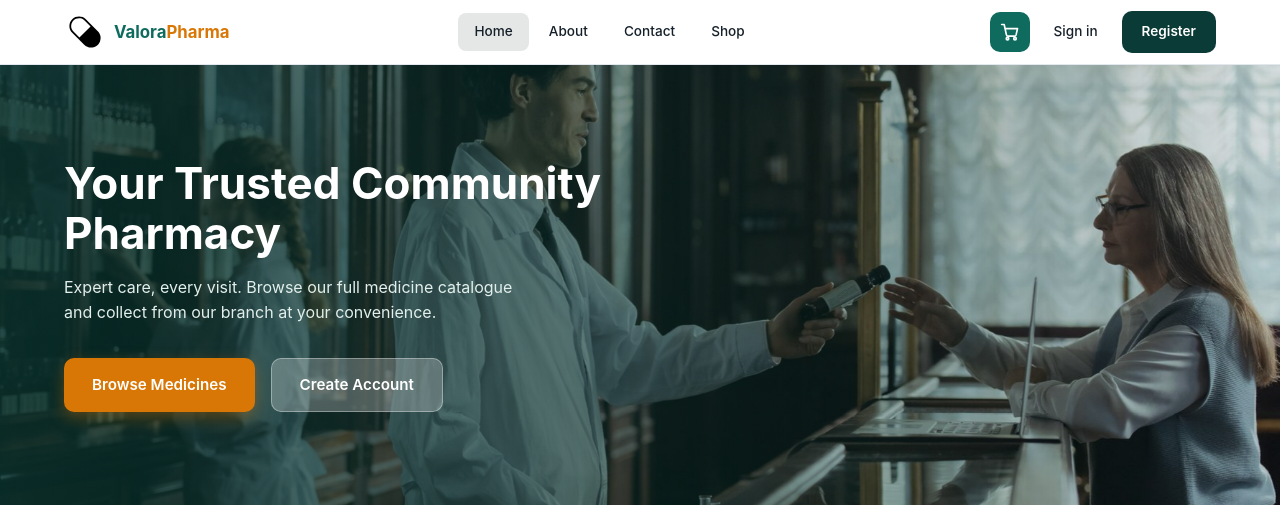
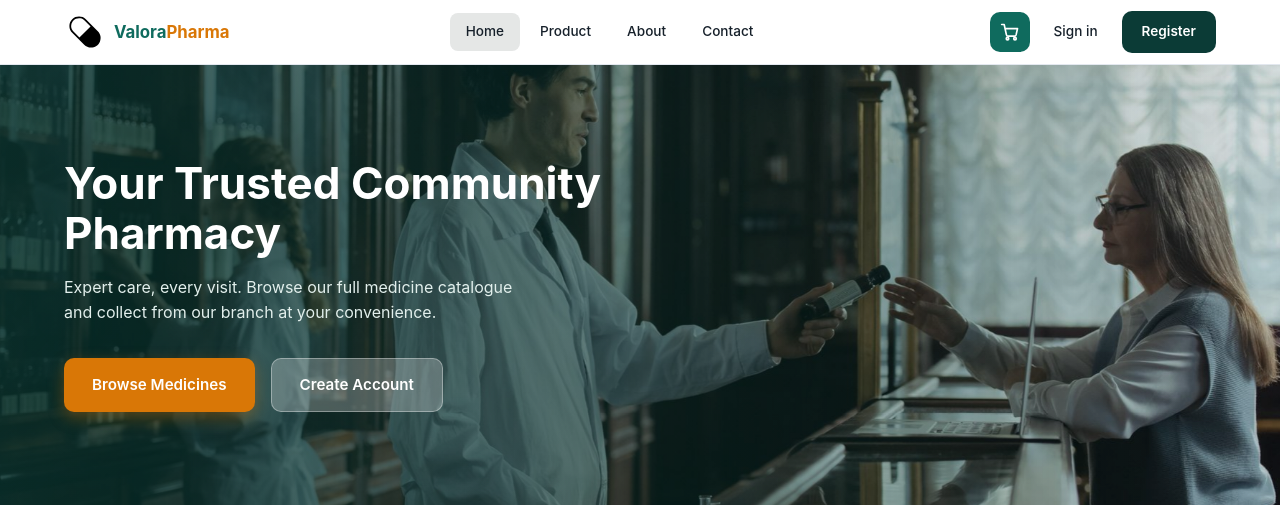
Before and after one commit to shahilgobin-ctrl/Valora_Pharma, a Django app: page / in a window 1280 px wide. Shown: the top 521 px of the page. Run offline with Django 5.2, Linux system fonts and the light colour scheme; data comes from the database, SQL or seed files in the repository; data that the repository does not hold is empty.

Commit message:
Label Home catalogue navigation Product and place after Home

```diff
--- a/frontend/templates/home.html
+++ b/frontend/templates/home.html
@@ -20,9 +20,9 @@
 
     <ul class="nav-links" id="navLinks">
       <li><a href="{% url 'home' %}" class="active">Home</a></li>
+      <li><a href="{% url 'shop:shop' %}">Product</a></li>
       <li><a href="{% url 'pages:about' %}">About</a></li>
       <li><a href="#contact">Contact</a></li>
-      <li><a href="{% url 'shop:shop' %}">Shop</a></li>
       {% if not user.is_authenticated %}<li class="mobile-signin"><a href="{% url 'accounts:login' %}">Sign in</a></li>{% endif %}
     </ul>
 
```
